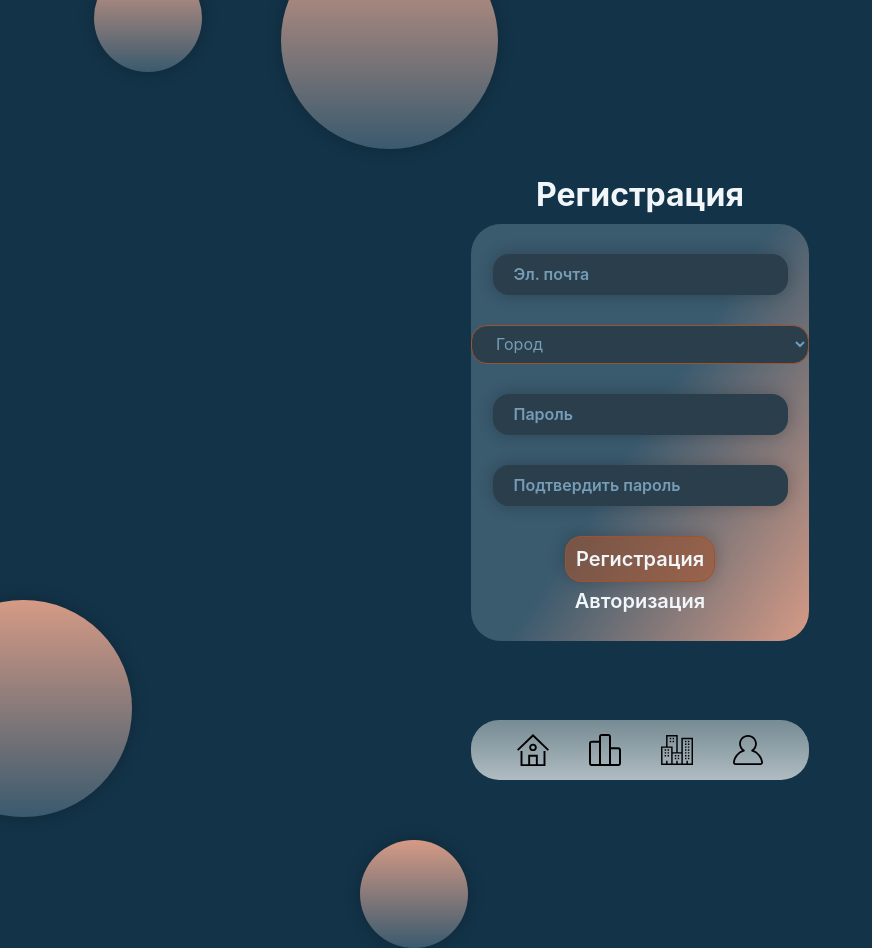
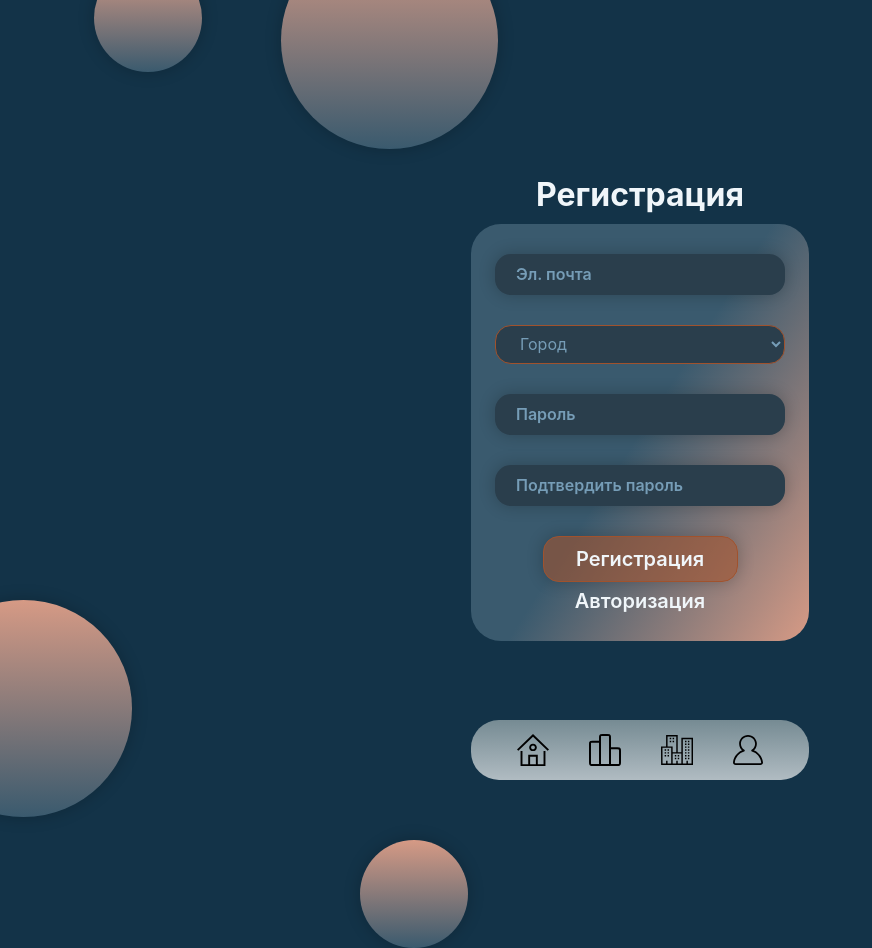
Before and after one commit to SV0L04ch/AI-Powered-Habit-Tracker-mobile-app, a React (Vite) app: page /register in a window 1280 px wide. Shown: the whole page, without its empty margins (0-872 px from the left). Built offline with nearby package versions, Linux system fonts and the light colour scheme.

Commit message:
fix styles for display

```diff
--- a/src/components/Button/Button.module.scss
+++ b/src/components/Button/Button.module.scss
@@ -20,6 +20,7 @@
     &.form{
         min-width: 55.08%;
         padding: var.$spacing-1;
+        width: 100%;
     }
 
     &:active{
--- a/src/components/Input/Input.module.scss
+++ b/src/components/Input/Input.module.scss
@@ -4,6 +4,7 @@
 
 
 .inputContainer{
+    width: 100%;
     display: flex;
     align-items: center;
     gap: var.$spacing-1;
@@ -29,7 +30,6 @@
 
     border: none;
     background: transparent;
-    width: 100%;
     padding: 0;
     color: var.$dark-placeholder;
 
--- a/src/components/Substrate/Substrate.module.scss
+++ b/src/components/Substrate/Substrate.module.scss
@@ -3,6 +3,7 @@
 
 .sub{
     @include mix.body1;
+    box-sizing: border-box;
 
     color: var.$dark-basic-text;
     display: flex;
@@ -19,8 +20,8 @@
     &.secondary{
         color: var.$dark-basic-text;
         padding: var.$spacing-1 var.$spacing-3;
-        gap: 15px;
         border-radius: var.$base-radius;
+        justify-content: space-between;
     }
 
     &.form{
@@ -28,7 +29,7 @@
         border-radius: var.$form-radius;
         width: 100%;
         color: var.$dark-main-text;
-        padding: 30px 0;
+        padding: 30px 24px;
         gap: 30px;
     }
 }
```
